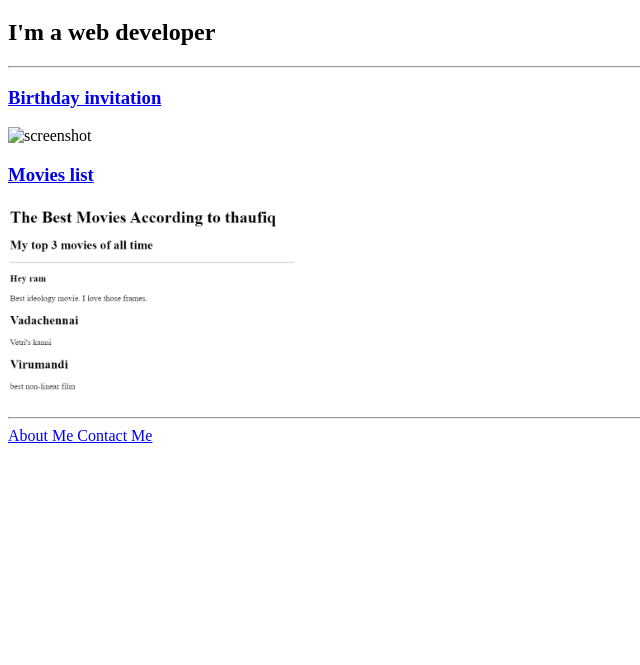
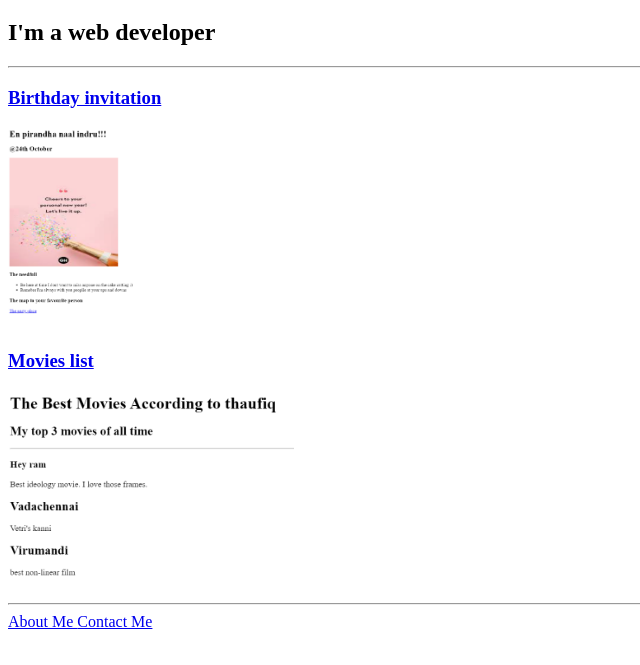
Before and after one commit to thaufiq24/html-poortfolio, a plain HTML site: page index.html in a window 1280 px wide. Shown: the part 61-726 px from the top of the page, without its empty margins (0-640 px from the left). Drawn offline with Linux system fonts and the light colour scheme.

Commit message:
index.html

```diff
--- a/index.html
+++ b/index.html
@@ -1,19 +1,3 @@
-<!-- TODO 1: Create the HTML Boilerplate -->
-
-<!-- TODO 2: Add Your previous projects' HTML into the public folder -->
-
-<!-- TODO 3: Take screenshots of your project previews and add the images to the images folder -->
-
-<!-- TODO 4: Add titles/subtitles etc. -->
-
-<!-- TODO 5: Add a link to the project pages -->
-
-<!-- TODO 6: Add images to show the project previews
-HINT for TODO 6: You can use the height attribute set to 200 to make the image smaller:
-https://developer.mozilla.org/en-US/docs/Web/HTML/Element/img#attr-height -->
-
-<!-- TODO 7: Add the Contact Me and About Me page links -->
-
 <!DOCTYPE html>
 <html lang="en">
 <head>
@@ -26,7 +10,7 @@ https://developer.mozilla.org/en-US/docs/Web/HTML/Element/img#attr-height -->
     <h2>I'm a web developer</h2>
     <hr/>
     <h3><a href="./public/birthday-invite.html">Birthday invitation</a></h3>
-    <img src="assets/images/Screenshot 2023-07-06 152039.png/" height="200" alt="screenshot">
+    <img src="./assets/images/Screenshot 2023-07-06 152039.png " height="200" alt="screenshot">
     <h3><a href="./public/movie-ranking.html">Movies list</a></h3>
     <img src="assets/images/Screenshot 2023-07-06 153923.png" height="200" alt="screenshot fo list">
     <hr>
```
